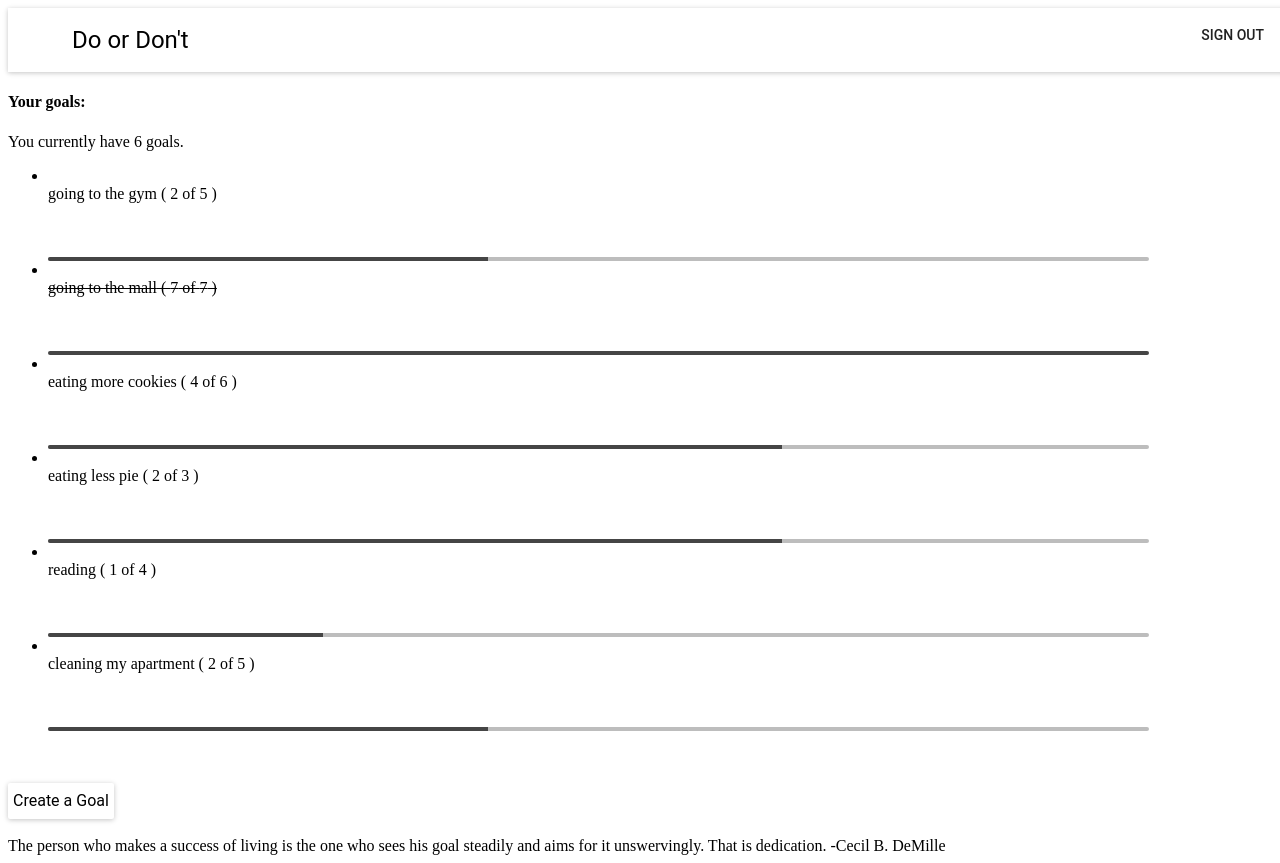
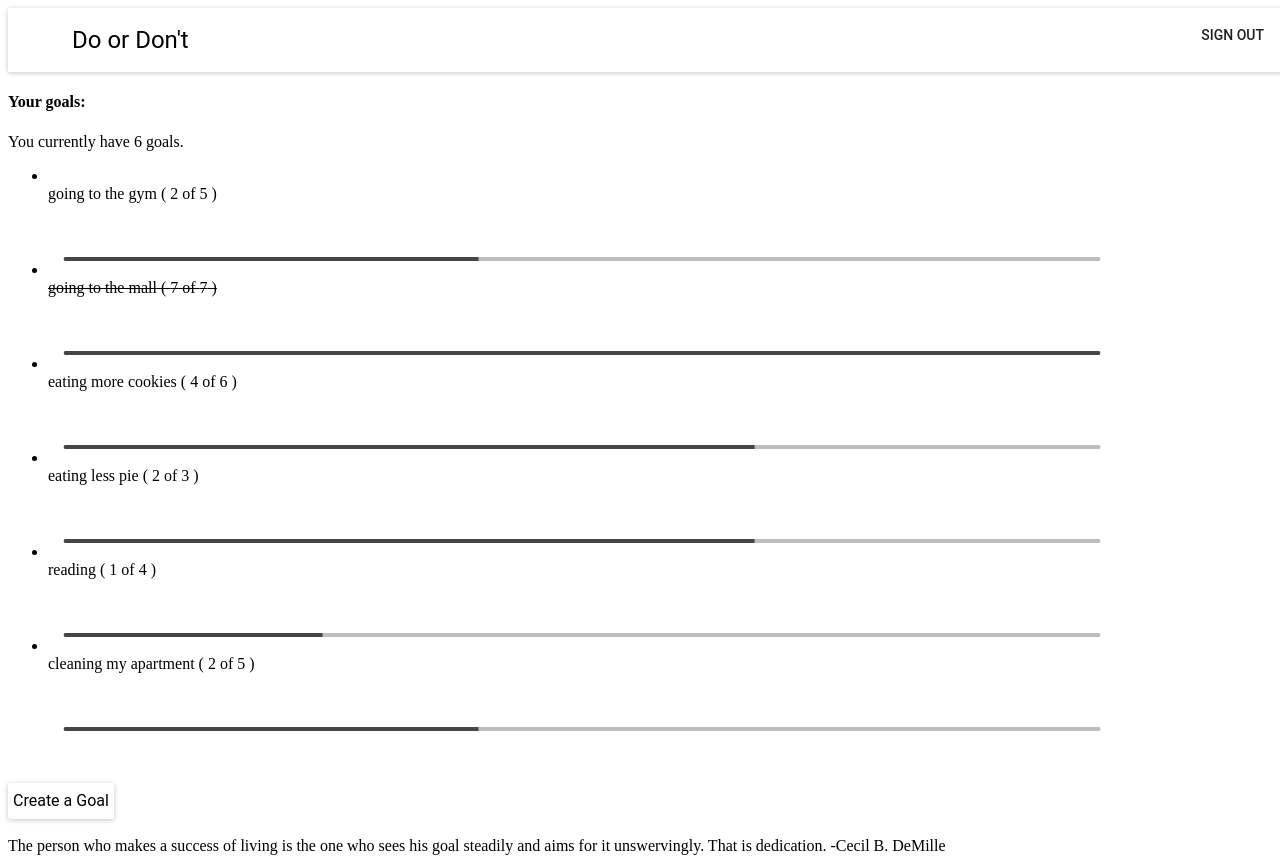
Before and after one commit to DoOrDont/DoOrDont, a React (Create React App) app in the folder react-client/: page / in a window 1280 px wide. Built offline with nearby package versions, Linux system fonts and the light colour scheme; no server answers; sample sign-in values are in the browser's storage; the HTML template or start-up script is replaced by a standard one.

Commit message:
Adjust progress bar width

```diff
--- a/react-client/src/components/ListItem.jsx
+++ b/react-client/src/components/ListItem.jsx
@@ -50,7 +50,7 @@ class ListItem extends React.Component {
                         mode="determinate"
                         value={((this.props.goal.counter / this.props.goal.frequency * 100))}
                         color='#454545'
-                        style={style} />
+                        style={{'transform': 'translate(1.5%)', 'width': '81vw'}} />
       </div>
     );
   }
```
